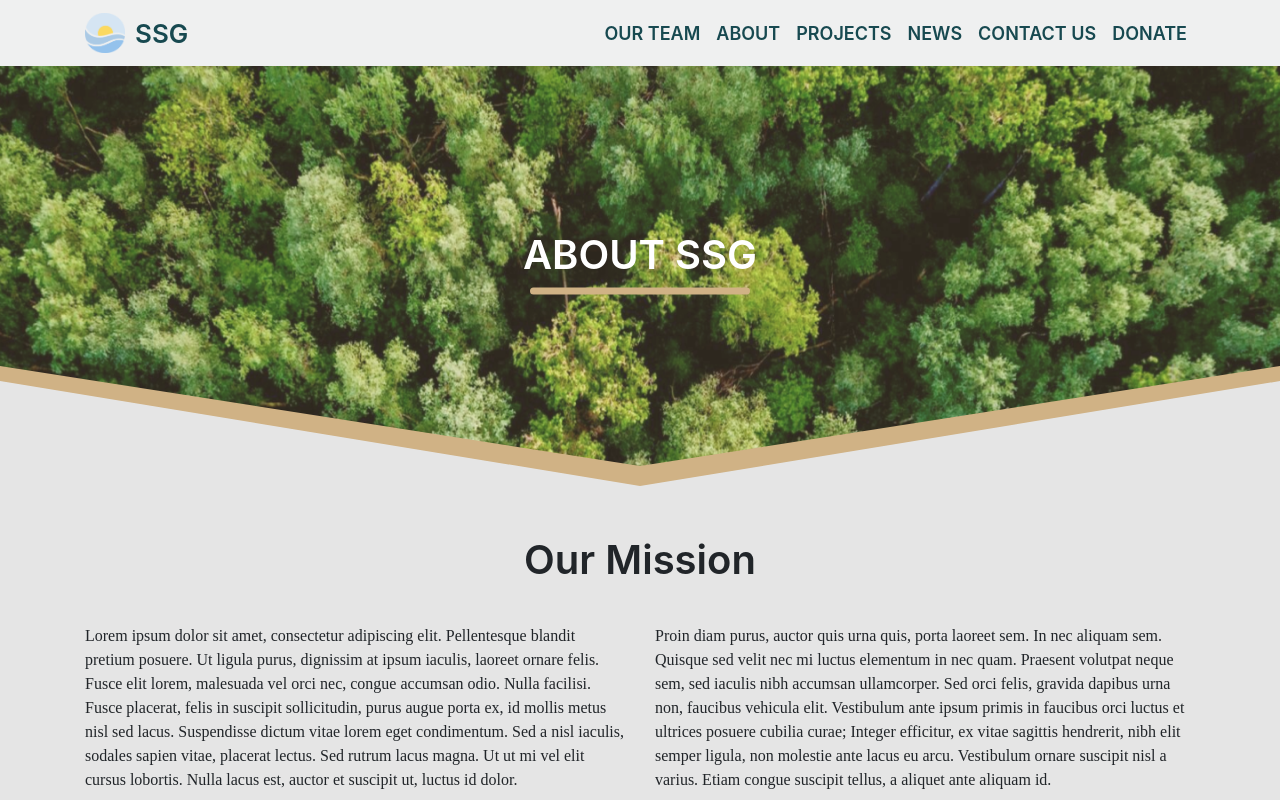
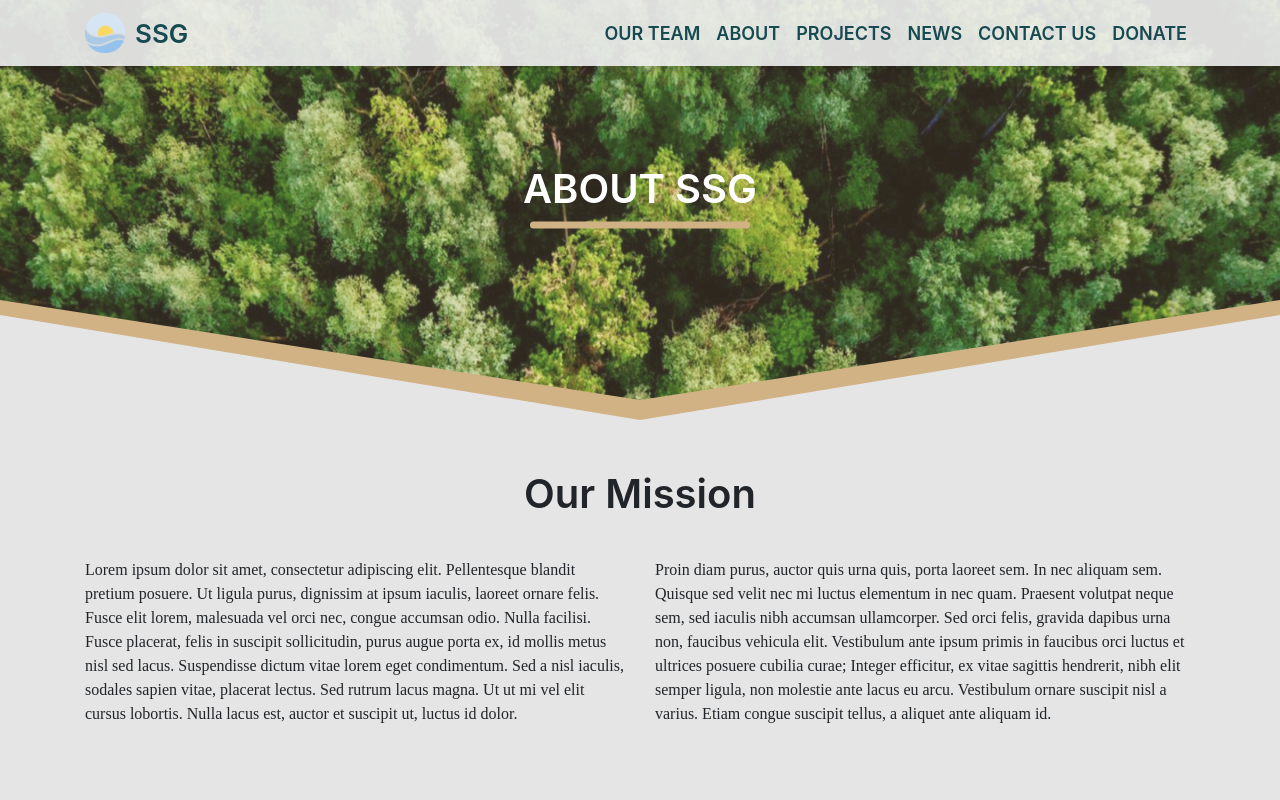
Before and after one commit to Hack4Impact-UMD/sustainability-solutions, a React (Create React App) app in the folder app/: page /about in a window 1280 px wide. Shown: the top 800 px of the page. Built offline with nearby package versions, Linux system fonts and the light colour scheme.

Commit message:
made nav-bar transparent

```diff
--- a/app/src/Components/Navbar/Navbar.js
+++ b/app/src/Components/Navbar/Navbar.js
@@ -8,7 +8,9 @@ function Navbar() {
     const [navActive, setNavActive] = useState(false)
 
     const toggleNav = () => {
-        setNavActive(!navActive)
+        if (window.innerWidth < 992) {
+            setNavActive(!navActive)
+        }
     }
 
     return (
--- a/app/src/Components/Navbar/navbar.css
+++ b/app/src/Components/Navbar/navbar.css
@@ -1,6 +1,10 @@
 nav.navbar {
-  background-color: #eff0f0;
+  background-color: rgba(239, 240, 240, 0.9);
   box-shadow: 0px 0px 10px rgba(0, 0, 0, .2);
+  position: absolute;
+  z-index: 1;
+  left: 0;
+  right: 0;
 }
 
 .menu-toggle {
```
